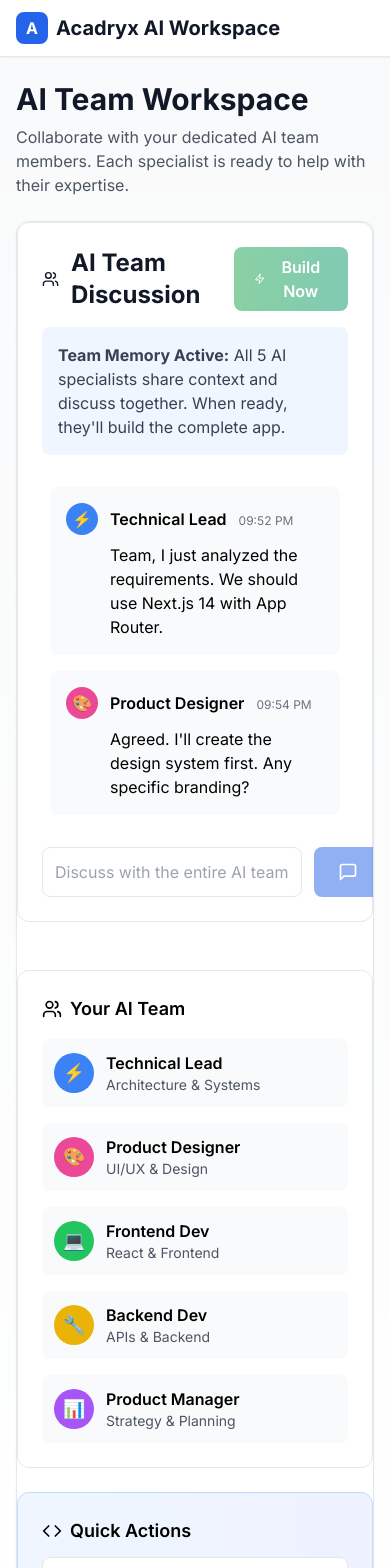
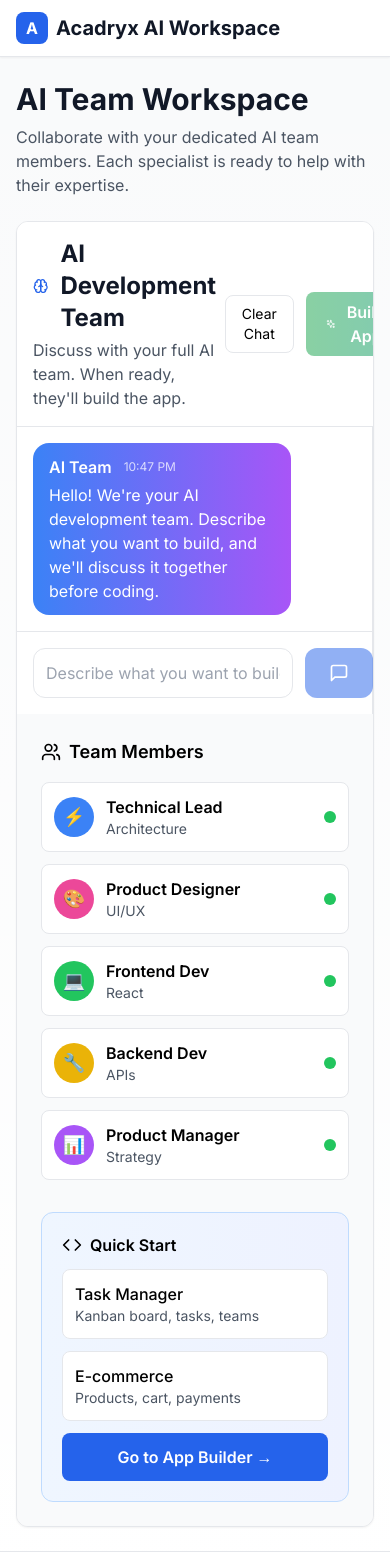
Before and after one commit to acadryx-coder/Derick, a Next.js app: page /ai in a window 390 px wide. Shown: the top 1568 px of the page. Built offline with nearby package versions, Linux system fonts and the light colour scheme.

Commit message:
Update page.tsx

```diff
--- a/app/ai/page.tsx
+++ b/app/ai/page.tsx
@@ -1,169 +1,230 @@
 'use client'
 
 import { useState, useEffect } from 'react'
-import { Users, MessageSquare, Code, Bot, Zap } from 'lucide-react'
+import { Users, MessageSquare, Code, Bot, Zap, Brain, Sparkles } from 'lucide-react'
 import Link from 'next/link'
 
-interface TeamDiscussion {
+type Message = {
   id: string
-  member: string
-  message: string
+  sender: string
+  text: string
   timestamp: Date
-  type: 'question' | 'suggestion' | 'decision'
+  isAI: boolean
+}
+
+type AITeamMember = {
+  id: string
+  name: string
+  role: string
+  color: string
+  icon: string
+  isActive: boolean
 }
 
 export default function AIPage() {
-  const [discussion, setDiscussion] = useState<TeamDiscussion[]>([
+  const [messages, setMessages] = useState<Message[]>([
     {
       id: '1',
-      member: 'Technical Lead',
-      message: 'Team, I just analyzed the requirements. We should use Next.js 14 with App Router.',
-      timestamp: new Date(Date.now() - 3600000),
-      type: 'suggestion'
-    },
-    {
-      id: '2',
-      member: 'Product Designer',
-      message: 'Agreed. I\'ll create the design system first. Any specific branding?',
-      timestamp: new Date(Date.now() - 3500000),
-      type: 'question'
+      sender: 'AI Team',
+      text: 'Hello! We\'re your AI development team. Describe what you want to build, and we\'ll discuss it together before coding.',
+      timestamp: new Date(Date.now() - 300000),
+      isAI: true
     }
   ])
-  const [teamInput, setTeamInput] = useState('')
+  const [input, setInput] = useState('')
   const [isTeamThinking, setIsTeamThinking] = useState(false)
+  const [teamMembers] = useState<AITeamMember[]>([
+    { id: 'tech-lead', name: 'Technical Lead', role: 'Architecture', color: 'bg-blue-500', icon: '⚡', isActive: true },
+    { id: 'designer', name: 'Product Designer', role: 'UI/UX', color: 'bg-pink-500', icon: '🎨', isActive: true },
+    { id: 'frontend', name: 'Frontend Dev', role: 'React', color: 'bg-green-500', icon: '💻', isActive: true },
+    { id: 'backend', name: 'Backend Dev', role: 'APIs', color: 'bg-yellow-500', icon: '🔧', isActive: true },
+    { id: 'pm', name: 'Product Manager', role: 'Strategy', color: 'bg-purple-500', icon: '📊', isActive: true },
+  ])
 
-  const teamMembers = [
-    { id: 'tech-lead', name: 'Technical Lead', color: 'bg-blue-500', icon: '⚡' },
-    { id: 'designer', name: 'Product Designer', color: 'bg-pink-500', icon: '🎨' },
-    { id: 'frontend', name: 'Frontend Dev', color: 'bg-green-500', icon: '💻' },
-    { id: 'backend', name: 'Backend Dev', color: 'bg-yellow-500', icon: '🔧' },
-    { id: 'pm', name: 'Product Manager', color: 'bg-purple-500', icon: '📊' },
-  ]
+  // Load from localStorage
+  useEffect(() => {
+    const saved = localStorage.getItem('ai-team-discussion')
+    if (saved) {
+      try {
+        const parsed = JSON.parse(saved)
+        setMessages(parsed.map((m: any) => ({
+          ...m,
+          timestamp: new Date(m.timestamp)
+        })))
+      } catch (e) {
+        console.error('Failed to load discussion', e)
+      }
+    }
+  }, [])
 
-  const simulateTeamDiscussion = async (input: string) => {
+  // Save to localStorage
+  useEffect(() => {
+    if (messages.length > 1) {
+      const toSave = messages.map(m => ({
+        ...m,
+        timestamp: m.timestamp.toISOString()
+      }))
+      localStorage.setItem('ai-team-discussion', JSON.stringify(toSave))
+    }
+  }, [messages])
+
+  const simulateTeamResponse = async (userMessage: string) => {
     setIsTeamThinking(true)
 
-    // Simulate AI team discussing
+    // Simulate AI team discussion
     const responses = [
-      { member: 'Technical Lead', message: `Based on "${input}", I recommend microservices architecture.` },
-      { member: 'Product Designer', message: `I'll create wireframes for that. User flow first.` },
-      { member: 'Frontend Dev', message: `I can implement with React hooks and Tailwind.` },
-      { member: 'Backend Dev', message: `API design needed. REST or GraphQL?` },
-      { member: 'Product Manager', message: `Let's define MVP scope and timeline.` },
+      { sender: 'Technical Lead', text: `I'll design the architecture for "${userMessage}". Thinking about scalability...` },
+      { sender: 'Product Designer', text: `Working on user flows and wireframes. Focus on intuitive UX.` },
+      { sender: 'Frontend Dev', text: `Preparing component structure with React and Tailwind.` },
+      { sender: 'Backend Dev', text: `Planning API endpoints and database schema.` },
+      { sender: 'Product Manager', text: `Defining MVP scope and success metrics.` },
     ]
 
     for (const response of responses) {
-      await new Promise(resolve => setTimeout(resolve, 800))
-      setDiscussion(prev => [...prev, {
+      await new Promise(resolve => setTimeout(resolve, 600))
+      setMessages(prev => [...prev, {
         id: Date.now().toString(),
-        member: response.member,
-        message: response.message,
+        sender: response.sender,
+        text: response.text,
         timestamp: new Date(),
-        type: 'suggestion'
+        isAI: true
       }])
     }
+
+    // Final consensus
+    await new Promise(resolve => setTimeout(resolve, 800))
+    setMessages(prev => [...prev, {
+      id: Date.now().toString(),
+      sender: 'AI Team',
+      text: 'Team consensus reached! Ready to build.',
+      timestamp: new Date(),
+      isAI: true
+    }])
 
     setIsTeamThinking(false)
   }
 
-  const handleTeamSubmit = (e: React.FormEvent) => {
+  const handleSubmit = (e: React.FormEvent) => {
     e.preventDefault()
-    if (!teamInput.trim()) return
+    if (!input.trim()) return
 
     // Add user message
-    setDiscussion(prev => [...prev, {
+    const userMsg: Message = {
       id: Date.now().toString(),
-      member: 'You',
-      message: teamInput,
+      sender: 'You',
+      text: input,
       timestamp: new Date(),
-      type: 'question'
-    }])
-
-    const input = teamInput
-    setTeamInput('')
-    simulateTeamDiscussion(input)
+      isAI: false
     }
 
-  const startBuildProcess = () => {
-    // Trigger actual build based on discussion
-    setDiscussion(prev => [...prev, {
-      id: Date.now().toString(),
-      member: 'Team Lead',
-      message: 'Consensus reached! Starting build process...',
-      timestamp: new Date(),
-      type: 'decision'
-    }])
+    setMessages(prev => [...prev, userMsg])
+    const currentInput = input
+    setInput('')
 
-    // Redirect to builder with context
-    setTimeout(() => {
-      window.location.href = '/ai/builder?context=' + encodeURIComponent(JSON.stringify(discussion))
-    }, 1500)
+    // Get AI team response
+    simulateTeamResponse(currentInput)
+  }
+
+  const clearChat = () => {
+    if (confirm('Clear team discussion?')) {
+      setMessages([messages[0]]) // Keep welcome message
+      localStorage.removeItem('ai-team-discussion')
+    }
+  }
+
+  const startBuild = () => {
+    // Pass discussion to builder
+    const discussionText = messages
+      .filter(m => !m.isAI || m.sender !== 'AI Team')
+      .map(m => `${m.sender}: ${m.text}`)
+      .join('\n')
+
+    window.location.href = `/ai/builder?context=${encodeURIComponent(discussionText)}`
   }
 
   return (
-    <div className="h-full flex flex-col lg:flex-row gap-6">
-      {/* Left: Team Discussion */}
-      <div className="lg:w-2/3 flex flex-col">
-        <div className="bg-white rounded-xl border p-6 mb-6">
-          <div className="flex items-center justify-between mb-4">
-            <h2 className="text-2xl font-bold text-gray-900 flex items-center">
-              <Users className="w-6 h-6 mr-3" />
-              AI Team Discussion
-            </h2>
+    <div className="h-full flex flex-col">
+      {/* Header */}
+      <div className="bg-white border-b p-4">
+        <div className="flex items-center justify-between">
+          <div>
+            <h1 className="text-2xl font-bold text-gray-900 flex items-center">
+              <Brain className="w-6 h-6 mr-3 text-primary-600" />
+              AI Development Team
+            </h1>
+            <p className="text-gray-600 mt-1">
+              Discuss with your full AI team. When ready, they'll build the app.
+            </p>
+          </div>
+          <div className="flex items-center space-x-3">
             <button
-              onClick={startBuildProcess}
-              disabled={discussion.length < 3}
-              className="bg-gradient-to-r from-green-600 to-emerald-600 text-white px-5 py-2 rounded-lg font-semibold disabled:opacity-50 flex items-center"
+              onClick={clearChat}
+              className="px-4 py-2 text-sm border rounded-lg hover:bg-gray-50"
             >
-              <Zap className="w-4 h-4 mr-2" />
-              Build Now
+              Clear Chat
+            </button>
+            <button
+              onClick={startBuild}
+              disabled={messages.length <= 1}
+              className="px-5 py-2 bg-gradient-to-r from-green-600 to-emerald-600 text-white rounded-lg font-semibold disabled:opacity-50 flex items-center"
+            >
+              <Sparkles className="w-4 h-4 mr-2" />
+              Build App
             </button>
           </div>
-
-          <div className="mb-6 p-4 bg-blue-50 rounded-lg">
-            <p className="text-gray-700">
-              <strong>Team Memory Active:</strong> All 5 AI specialists share context and discuss together.
-              When ready, they'll build the complete app.
-            </p>
+        </div>
       </div>
 
-          {/* Discussion Thread */}
-          <div className="space-y-4 max-h-[500px] overflow-y-auto p-2">
-            {discussion.map((msg) => (
-              <div key={msg.id} className={`p-4 rounded-lg ${msg.member === 'You' ? 'bg-primary-50 border border-primary-200' : 'bg-gray-50'}`}>
-                <div className="flex items-center mb-2">
-                  {teamMembers.find(m => m.name === msg.member) ? (
-                    <div className={`${teamMembers.find(m => m.name === msg.member)?.color} w-8 h-8 rounded-full flex items-center justify-center text-white mr-3`}>
-                      {teamMembers.find(m => m.name === msg.member)?.icon}
+      <div className="flex-1 flex flex-col lg:flex-row">
+        {/* Chat Area */}
+        <div className="lg:w-2/3 flex flex-col border-r">
+          <div className="flex-1 overflow-y-auto p-4 space-y-4">
+            {messages.map((msg) => (
+              <div
+                key={msg.id}
+                className={`flex ${msg.sender === 'You' ? 'justify-end' : 'justify-start'}`}
+              >
+                <div
+                  className={`max-w-[80%] rounded-2xl px-4 py-3 ${
+                    msg.sender === 'You'
+                      ? 'bg-primary-600 text-white rounded-br-none'
+                      : msg.sender === 'AI Team'
+                      ? 'bg-gradient-to-r from-blue-500 to-purple-500 text-white'
+                      : 'bg-gray-100 text-gray-900 rounded-bl-none border'
+                  }`}
+                >
+                  <div className="flex items-center mb-1">
+                    {msg.sender !== 'You' && msg.sender !== 'AI Team' ? (
+                      <div className={`w-6 h-6 rounded-full flex items-center justify-center text-xs text-white mr-2 ${
+                        teamMembers.find(m => m.name === msg.sender)?.color
+                      }`}>
+                        {teamMembers.find(m => m.name === msg.sender)?.icon}
                       </div>
-                  ) : (
-                    <div className="w-8 h-8 bg-gray-400 rounded-full flex items-center justify-center text-white mr-3">
-                      👤
-                    </div>
-                  )}
-                  <div>
-                    <span className="font-semibold">{msg.member}</span>
-                    <span className="text-xs text-gray-500 ml-3">
+                    ) : null}
+                    <span className="font-semibold">
+                      {msg.sender}
+                    </span>
+                    <span className="text-xs opacity-75 ml-3">
                       {msg.timestamp.toLocaleTimeString([], { hour: '2-digit', minute: '2-digit' })}
                     </span>
                   </div>
+                  <p className="whitespace-pre-wrap">{msg.text}</p>
                 </div>
-                <p className="ml-11">{msg.message}</p>
               </div>
             ))}
 
             {isTeamThinking && (
-              <div className="p-4 bg-gray-50 rounded-lg">
+              <div className="flex justify-start">
+                <div className="bg-gradient-to-r from-blue-500 to-purple-500 text-white rounded-2xl rounded-bl-none px-4 py-3">
                   <div className="flex items-center">
-                  <div className="w-8 h-8 bg-gradient-to-r from-blue-500 to-purple-500 rounded-full flex items-center justify-center text-white mr-3">
+                    <div className="w-6 h-6 rounded-full bg-white/20 flex items-center justify-center mr-2">
                       <Bot className="w-4 h-4" />
                     </div>
-                  <div className="flex items-center space-x-2">
                     <span className="font-semibold">AI Team Thinking</span>
-                    <div className="flex space-x-1">
-                      <div className="w-2 h-2 bg-gray-400 rounded-full animate-bounce" />
-                      <div className="w-2 h-2 bg-gray-400 rounded-full animate-bounce" style={{ animationDelay: '0.2s' }} />
-                      <div className="w-2 h-2 bg-gray-400 rounded-full animate-bounce" style={{ animationDelay: '0.4s' }} />
+                    <div className="ml-3 flex space-x-1">
+                      <div className="w-2 h-2 bg-white rounded-full animate-bounce" />
+                      <div className="w-2 h-2 bg-white rounded-full animate-bounce" style={{ animationDelay: '0.2s' }} />
+                      <div className="w-2 h-2 bg-white rounded-full animate-bounce" style={{ animationDelay: '0.4s' }} />
                     </div>
                   </div>
                 </div>
@@ -171,80 +232,77 @@ export default function AIPage() {
             )}
           </div>
 
-          {/* Team Input */}
-          <form onSubmit={handleTeamSubmit} className="mt-6">
-            <div className="flex gap-3">
+          {/* Input */}
+          <div className="border-t p-4">
+            <form onSubmit={handleSubmit} className="flex space-x-3">
               <input
                 type="text"
-                value={teamInput}
-                onChange={(e) => setTeamInput(e.target.value)}
-                placeholder="Discuss with the entire AI team..."
-                className="flex-1 p-3 border rounded-lg focus:ring-2 focus:ring-primary-500 focus:border-transparent"
+                value={input}
+                onChange={(e) => setInput(e.target.value)}
+                placeholder="Describe what you want to build..."
+                className="flex-1 p-3 border rounded-xl focus:ring-2 focus:ring-primary-500 focus:border-transparent"
                 disabled={isTeamThinking}
               />
               <button
                 type="submit"
-                disabled={!teamInput.trim() || isTeamThinking}
-                className="bg-primary-600 text-white px-6 py-3 rounded-lg font-semibold disabled:opacity-50"
+                disabled={!input.trim() || isTeamThinking}
+                className="bg-primary-600 text-white px-6 py-3 rounded-xl font-semibold disabled:opacity-50 flex items-center"
               >
                 <MessageSquare className="w-5 h-5" />
               </button>
-            </div>
             </form>
           </div>
         </div>
 
-      {/* Right: Team Members & Actions */}
-      <div className="lg:w-1/3 space-y-6">
-        <div className="bg-white rounded-xl border p-6">
+        {/* Team Sidebar */}
+        <div className="lg:w-1/3 bg-gray-50 p-6">
+          <div className="mb-8">
             <h3 className="font-semibold text-lg mb-4 flex items-center">
               <Users className="w-5 h-5 mr-2" />
-            Your AI Team
+              Team Members
             </h3>
-          <div className="space-y-4">
+            <div className="space-y-3">
               {teamMembers.map((member) => (
-              <div key={member.id} className="flex items-center p-3 bg-gray-50 rounded-lg">
+                <div
+                  key={member.id}
+                  className="flex items-center p-3 bg-white rounded-lg border hover:shadow-sm transition-shadow"
+                >
                   <div className={`${member.color} w-10 h-10 rounded-full flex items-center justify-center text-white text-lg mr-3`}>
                     {member.icon}
                   </div>
-                <div>
+                  <div className="flex-1">
                     <h4 className="font-semibold">{member.name}</h4>
-                  <p className="text-sm text-gray-600">
-                    {member.id === 'tech-lead' && 'Architecture & Systems'}
-                    {member.id === 'designer' && 'UI/UX & Design'}
-                    {member.id === 'frontend' && 'React & Frontend'}
-                    {member.id === 'backend' && 'APIs & Backend'}
-                    {member.id === 'pm' && 'Strategy & Planning'}
-                  </p>
+                    <p className="text-sm text-gray-600">{member.role}</p>
                   </div>
+                  <div className={`w-3 h-3 rounded-full ${member.isActive ? 'bg-green-500' : 'bg-gray-300'}`} />
                 </div>
               ))}
             </div>
           </div>
 
-        <div className="bg-gradient-to-r from-blue-50 to-indigo-50 rounded-xl border border-blue-200 p-6">
-          <h3 className="font-semibold text-lg mb-3 flex items-center">
+          <div className="bg-gradient-to-r from-blue-50 to-indigo-50 rounded-xl border border-blue-200 p-5">
+            <h3 className="font-semibold mb-3 flex items-center">
               <Code className="w-5 h-5 mr-2" />
-            Quick Actions
+              Quick Start
             </h3>
             <div className="space-y-3">
               <button
-              onClick={() => setTeamInput('Let\'s build a task management app')}
-              className="w-full text-left p-3 bg-white rounded-lg border hover:border-primary-500 transition-colors"
+                onClick={() => setInput('Build a task management app with drag-drop')}
+                className="w-full text-left p-3 bg-white rounded-lg border hover:border-primary-500"
               >
-              <div className="font-medium">Start Task App</div>
-              <div className="text-sm text-gray-600">Pre-filled discussion</div>
+                <div className="font-medium">Task Manager</div>
+                <div className="text-sm text-gray-600">Kanban board, tasks, teams</div>
               </button>
               <button
-              onClick={() => setTeamInput('I need an e-commerce platform')}
-              className="w-full text-left p-3 bg-white rounded-lg border hover:border-primary-500 transition-colors"
+                onClick={() => setInput('Create an e-commerce store')}
+                className="w-full text-left p-3 bg-white rounded-lg border hover:border-primary-500"
               >
-              <div className="font-medium">Build E-commerce</div>
-              <div className="text-sm text-gray-600">Complete store setup</div>
+                <div className="font-medium">E-commerce</div>
+                <div className="text-sm text-gray-600">Products, cart, payments</div>
               </button>
               <Link
                 href="/ai/builder"
-              className="block w-full text-center p-3 bg-primary-600 text-white rounded-lg font-semibold hover:bg-primary-700 transition-colors"
+                className="block text-center p-3 bg-primary-600 text-white rounded-lg font-semibold hover:bg-primary-700"
               >
                 Go to App Builder →
               </Link>
@@ -252,5 +310,6 @@ export default function AIPage() {
           </div>
         </div>
       </div>
+    </div>
   )
             }
```
Lines whose indentation alone changed are shown as unchanged.
